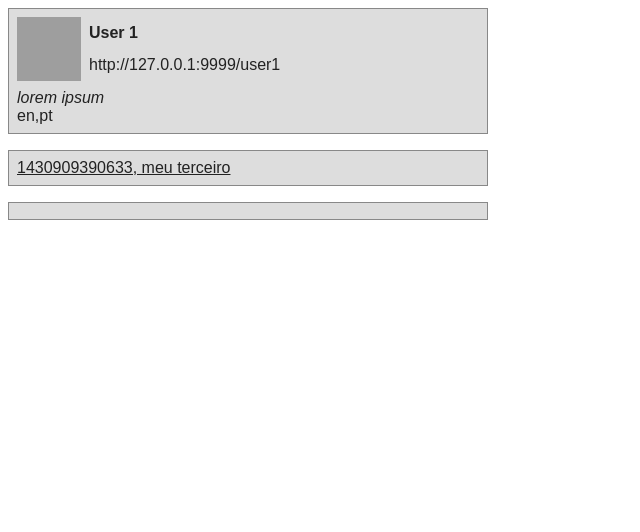
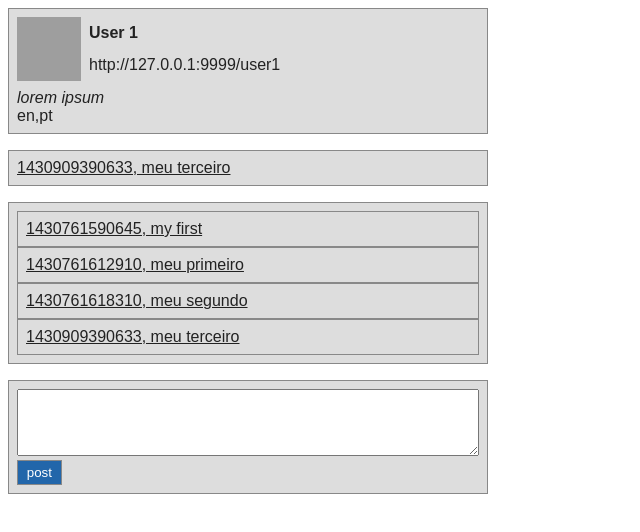
Before and after one commit to JosePedroDias/itter, a website: page ux.html in a window 1280 px wide. Shown: the whole page, without its empty margins (0-640 px from the left). Drawn offline with Linux system fonts and the light colour scheme; grey boxes are pictures that could not be loaded.

Commit message:
4 ux templates to something already

```diff
--- a/serve.js
+++ b/serve.js
@@ -88,8 +88,9 @@ var appendToArray = function(arrS, o) {
     return [ (l>2? objS.substring(0, l-1) + ',' : '{') , kS, ':', vS, '}'].join('');
 };*/
 
+var ghr = /(https?:\/\/)?([^ \/]+)/;
 var getHost = function(url, headers) {
-    return (headers.host ? headers.host : url.substring(0, url.indexOf('/')));
+    return headers.host ? headers.host : ghr.exec(url)[2];
 };
 
 //DESC
--- a/ux.css
+++ b/ux.css
@@ -15,6 +15,13 @@ html {
     max-width: 30em;
     padding: 0.5em;
     position: relative;
+}
+
+.itter button {
+    color: #FFF;
+    background-color: #26A;
+    border: 1px solid #888;
+    padding: 0.33em 0.66em;
 }
 
 .itter-profile {
@@ -46,3 +53,8 @@ html {
     margin-top: 0.5em;
     font-style: italic;
 }
+
+.itter-form textarea {
+    width: 100%;
+    height: 5em;
+}
--- a/ux.js
+++ b/ux.js
@@ -30,6 +30,7 @@
         form: function() {/*
             <div class="itter itter-form">
                 <textarea class="content"></textarea>
+                <button class="send-post">post</button>
             </div>*/}
     };
 
@@ -67,7 +68,8 @@
         }
     };
 
-    var qs = function(sel, ctx) {
+    var qs = function qs(sel, ctx) {
+        if (typeof ctx === 'string') { ctx = qs(ctx); }
         return (ctx || document).querySelector(sel);
     };
 
@@ -97,24 +99,32 @@
         applyTpl('profile', profile, 'innerHTML', sel);
     };
 
-    var renderPost = function(post_url, sel) {
-        // TODO FETCH POST
-        // TODO FETCH USER FROM CACHE
-        post.url = post_url;
+    var _renderPost = function(post, sel, mode) {
         post.user = profile; // TODO
-        applyTpl('post', post, 'innerHTML', sel);
+        applyTpl('post', post, mode || 'innerHTML', sel);
+    };
+
+    var renderPost = function(post_or_post_url, sel) {
+        var _post = (typeof post_or_post_url === 'string') ? post : post_or_post_url; // TODO FETCH POST
+        _post.user = profile; // TODO FETCH USER FROM CACHE
+        _renderPost(_post, sel);
     };
 
     var renderTimeline = function(user, sel) {
         applyTpl('timeline', timeline, 'innerHTML', sel);
         var timelineEl = qs('.itter-timeline', sel);
         timeline.forEach(function(post) {
-            //this.render
+            _renderPost(post, timelineEl, 'beforeend');
         });
     };
 
     var postForm = function(user, sel) {
         applyTpl('form', {}, 'innerHTML', sel);
+        var taEl     = qs('textarea', sel);
+        var buttonEl = qs('button', sel);
+        buttonEl.addEventListener('click', function() {
+            console.log(taEl.value);
+        });
     };
 
 
```
